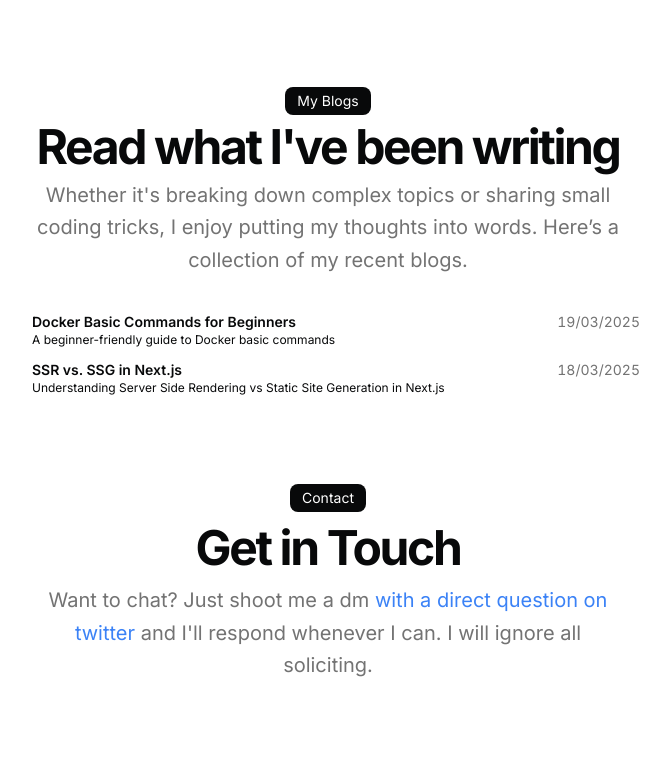
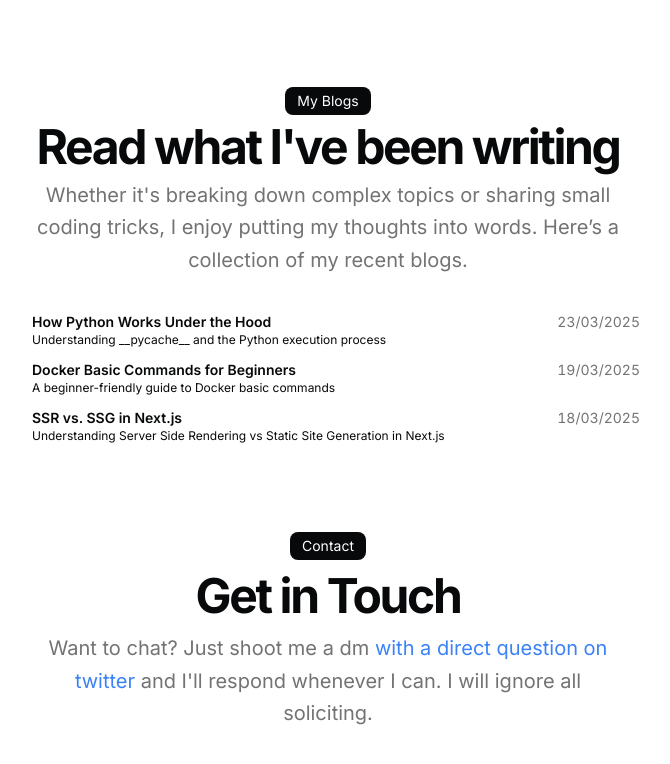
Before and after one commit to rahulkpr2510/portfolio-website, a Next.js app: page / in a window 1280 px wide. Shown: the part 1525-2289 px from the top of the page, without its empty margins (312-982 px from the left). Built offline with nearby package versions, Linux system fonts and the light colour scheme.

Commit message:
feat: add new blog entry on Python execution process to resume data

```diff
--- a/src/data/resume.tsx
+++ b/src/data/resume.tsx
@@ -149,6 +149,12 @@ export const DATA = {
 
   Blogs: [
     {
+      title: "How Python Works Under the Hood",
+      link: "https://how-does-python-work-under-the-hood.hashnode.dev/how-python-works-under-the-hood-understanding-pycache-and-the-python-execution-process",
+      description: "Understanding __pycache__ and the Python execution process",
+      date: "23/03/2025",
+    },
+    {
       title: "Docker Basic Commands for Beginners",
       link: "https://getting-started-with-docker.hashnode.dev/getting-started-with-docker-basic-commands-for-beginners",
       description: "A beginner-friendly guide to Docker basic commands",
```
